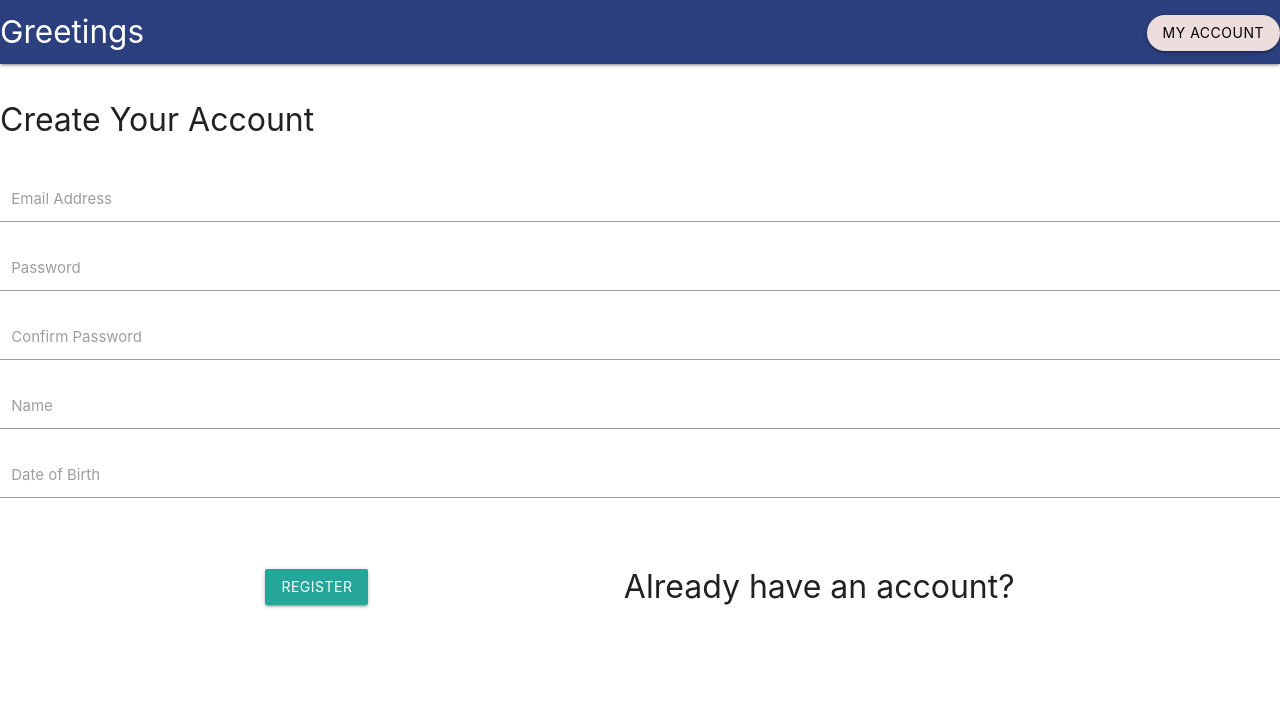
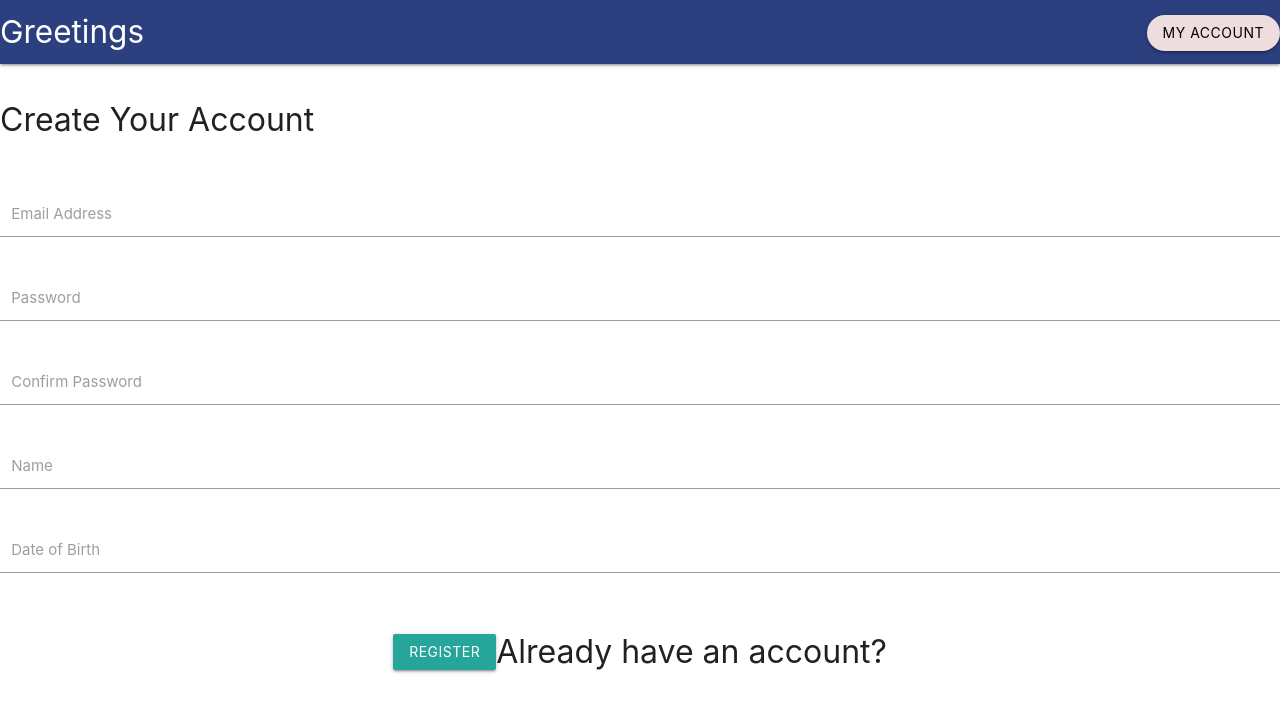
Before and after one commit to pramish/greetings-client, a React (Create React App) app: page / in a window 1280 px wide. Shown: the top 712 px of the page. Built offline with nearby package versions, Linux system fonts and the light colour scheme.

Commit message:
ui changed a bit

```diff
--- a/src/App.css
+++ b/src/App.css
@@ -13,11 +13,19 @@
 	color: black;
 }
 
+.authform {
+	display: flex;
+	/* flex-wrap: wrap; */
+	flex-flow: column;
+	align-content: center;
+	justify-content: space-evenly;
+	/* align-items: stretch; */
+}
+
 .submitbtn {
 	display: flex;
-	padding: 10px;
 	flex-wrap: wrap;
-	justify-content: space-evenly;
+	justify-content: center;
 	align-items: center;
 }
 
@@ -25,3 +33,7 @@
 	font-size: xx-large;
 	cursor: pointer;
 }
+
+.fields {
+	width: auto;
+}
--- a/src/App.js
+++ b/src/App.js
@@ -12,9 +12,8 @@ function App() {
               Greetings
             </a>
             <ul id='nav-mobile' className='right hide-on-med-and-down'>
-              <li>
               <button
-                  onClick={() => setAuthPage(() => !register)}
+                onClick={() => setAuthPage(() => !authPage)}
                 data-target='modal1'
                 className='account btn '
                 type='submit'
@@ -22,37 +21,44 @@ function App() {
               >
                 My Account
               </button>
-                {authPage}
-              </li>
+              {/* {authPage} */}
             </ul>
           </div>
         </nav>
       </div>
+
       {authPage ? (
         <>
+          <div>
             <p className='logintext'>
               {register ? 'Create Your Account' : 'Access your account'}
             </p>
+          </div>
           <form>
-            <div className='input-field col s6'>
+            <div className='authform'>
+              <div className='input-field col s6 fields'>
                 <input id='email' type='text' className='validate' />
                 <label for='email'>Email Address</label>
               </div>
-            <div className='input-field col s6'>
+              <div className='input-field col s6 fields'>
                 <input id='password' type='password' className='validate' />
                 <label for='password'>Password</label>
               </div>
               {register ? (
                 <>
-                <div className='input-field col s6'>
-                  <input id='cpassword' type='password' className='validate' />
+                  <div className='input-field col s6 fields'>
+                    <input
+                      id='cpassword'
+                      type='password'
+                      className='validate'
+                    />
                     <label for='cpassword'>Confirm Password</label>
                   </div>
-                <div class='input-field col s6'>
+                  <div className='input-field col s6 fields'>
                     <input id='name' type='text' className='validate' />
                     <label for='name'>Name</label>
                   </div>
-                <div className='input-field col s6'>
+                  <div className='input-field col s6 fields'>
                     <input type='text' id='date' className='validate' />
                     <label for='date'>Date of Birth</label>
                   </div>
@@ -60,6 +66,7 @@ function App() {
               ) : (
                 <></>
               )}
+            </div>
 
             <div className='submitbtn'>
               <button
@@ -71,7 +78,7 @@ function App() {
               </button>
               <div>
                 <p
-                  onClick={() => setRegister((register) => !register)}
+                  onClick={() => setRegister(() => !register)}
                   className='logintext'
                 >
                   {register
```
Lines whose indentation alone changed are shown as unchanged.
